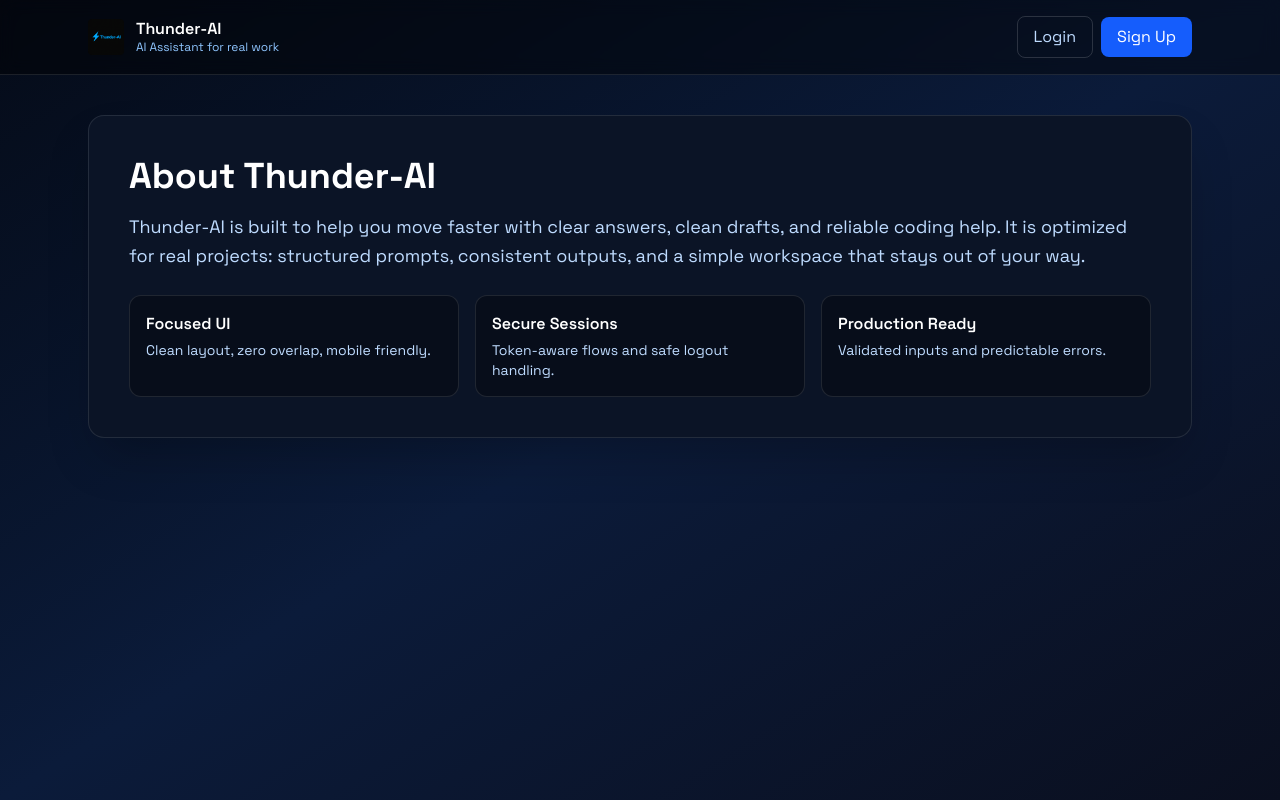
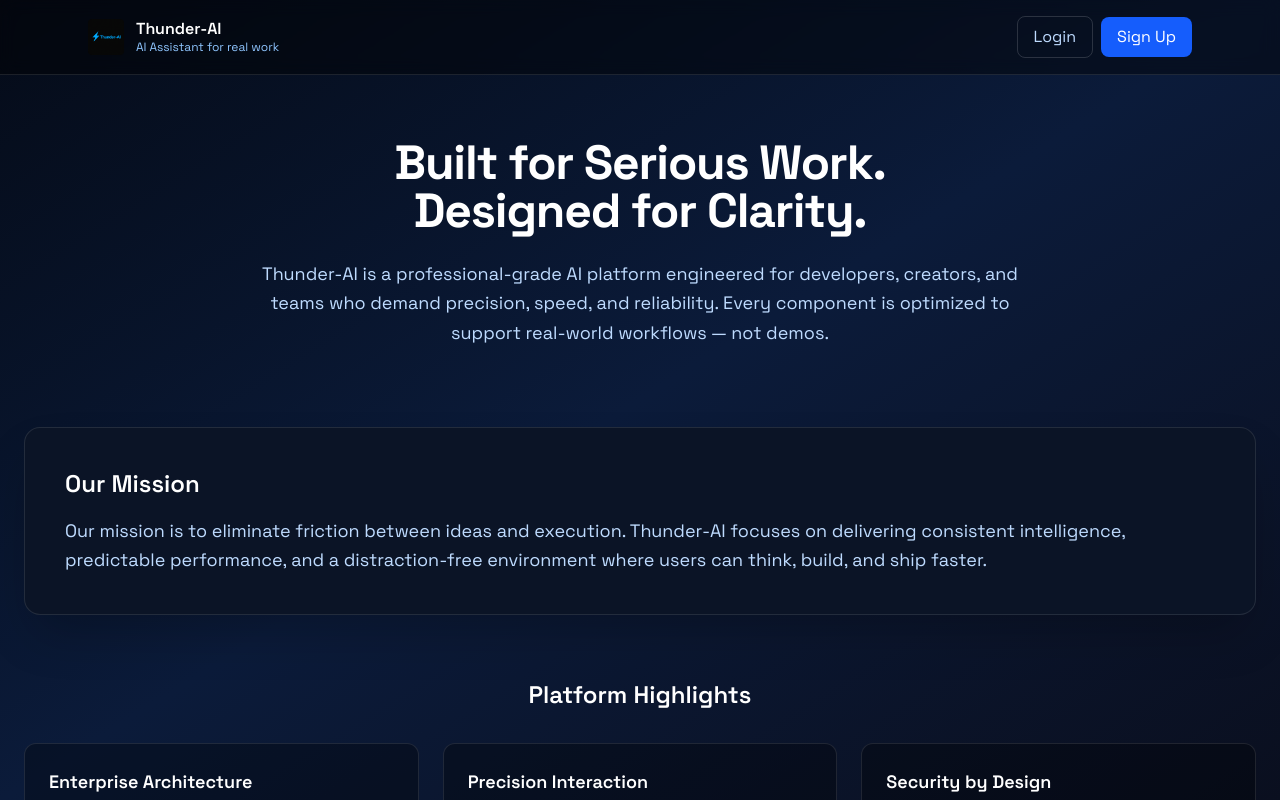
Before and after one commit to itsmejd7/Thunder-Ai, a React (Vite) app in the folder Frontend/: page /about in a window 1280 px wide. Built offline with nearby package versions, Linux system fonts and the light colour scheme.

Commit message:
About Page Changes

```diff
--- a/Frontend/src/components/AboutPage.jsx
+++ b/Frontend/src/components/AboutPage.jsx
@@ -30,30 +30,102 @@ export default function AboutPage() {
         </div>
       </header>
 
-      <main className="max-w-6xl mx-auto px-4 sm:px-6 py-10">
-        <section className="bg-[#0b1426] border border-white/10 rounded-2xl p-6 sm:p-10 shadow-2xl">
-          <h1 className="text-3xl sm:text-4xl font-bold text-white mb-4">About Thunder-AI</h1>
-          <p className="text-blue-200 text-base sm:text-lg leading-relaxed mb-6">
-            Thunder-AI is built to help you move faster with clear answers, clean drafts, and
-            reliable coding help. It is optimized for real projects: structured prompts, consistent
-            outputs, and a simple workspace that stays out of your way.
+      <main className="max-w-7xl mx-auto px-4 sm:px-6 py-16">
+
+  {/* Hero Section */}
+  <section className="text-center mb-20">
+    <h1 className="text-4xl sm:text-5xl font-bold mb-6 tracking-tight">
+      Built for Serious Work.
+      <br />
+      Designed for Clarity.
+    </h1>
+
+    <p className="max-w-3xl mx-auto text-blue-200 text-lg leading-relaxed">
+      Thunder-AI is a professional-grade AI platform engineered for developers,
+      creators, and teams who demand precision, speed, and reliability.
+      Every component is optimized to support real-world workflows — not demos.
     </p>
-          <div className="grid grid-cols-1 md:grid-cols-3 gap-4">
-            <div className="bg-black/30 border border-white/10 rounded-xl p-4">
-              <h3 className="font-semibold text-white mb-1">Focused UI</h3>
-              <p className="text-blue-200 text-sm">Clean layout, zero overlap, mobile friendly.</p>
+  </section>
+
+  {/* Mission Section */}
+  <section className="bg-[#0b1426] border border-white/10 rounded-2xl p-10 mb-16 shadow-2xl">
+    <h2 className="text-2xl font-semibold mb-4">Our Mission</h2>
+
+    <p className="text-blue-200 leading-relaxed text-lg">
+      Our mission is to eliminate friction between ideas and execution.
+      Thunder-AI focuses on delivering consistent intelligence,
+      predictable performance, and a distraction-free environment
+      where users can think, build, and ship faster.
+    </p>
+  </section>
+
+  {/* Platform Highlights */}
+  <section className="mb-20">
+    <h2 className="text-2xl font-semibold mb-8 text-center">
+      Platform Highlights
+    </h2>
+
+    <div className="grid grid-cols-1 md:grid-cols-3 gap-6">
+
+      <div className="bg-black/30 border border-white/10 rounded-xl p-6">
+        <h3 className="text-lg font-semibold mb-3">Enterprise Architecture</h3>
+        <p className="text-blue-200 leading-relaxed">
+          Scalable backend infrastructure with optimized response pipelines,
+          ensuring stable performance under high workloads.
+        </p>
       </div>
-            <div className="bg-black/30 border border-white/10 rounded-xl p-4">
-              <h3 className="font-semibold text-white mb-1">Secure Sessions</h3>
-              <p className="text-blue-200 text-sm">Token-aware flows and safe logout handling.</p>
+
+      <div className="bg-black/30 border border-white/10 rounded-xl p-6">
+        <h3 className="text-lg font-semibold mb-3">Precision Interaction</h3>
+        <p className="text-blue-200 leading-relaxed">
+          Structured conversation handling, intelligent context management,
+          and consistent output formatting.
+        </p>
       </div>
-            <div className="bg-black/30 border border-white/10 rounded-xl p-4">
-              <h3 className="font-semibold text-white mb-1">Production Ready</h3>
-              <p className="text-blue-200 text-sm">Validated inputs and predictable errors.</p>
+
+      <div className="bg-black/30 border border-white/10 rounded-xl p-6">
+        <h3 className="text-lg font-semibold mb-3">Security by Design</h3>
+        <p className="text-blue-200 leading-relaxed">
+          Secure authentication layers, protected session flows,
+          and hardened API communication.
+        </p>
       </div>
+
     </div>
   </section>
+
+  {/* Philosophy Section */}
+  <section className="bg-[#0b1426] border border-white/10 rounded-2xl p-10 mb-16 shadow-2xl">
+    <h2 className="text-2xl font-semibold mb-4">Design Philosophy</h2>
+
+    <p className="text-blue-200 text-lg leading-relaxed mb-6">
+      Thunder-AI follows a minimal-first design philosophy.
+      Every interface element exists for a reason.
+      No clutter. No noise. No unnecessary friction.
+    </p>
+
+    <ul className="space-y-3 text-blue-200 text-base">
+      <li>• Workflow-first interface design</li>
+      <li>• Performance-focused engineering</li>
+      <li>• Predictable user experience</li>
+      <li>• Production-oriented tooling</li>
+    </ul>
+  </section>
+
+  {/* Vision Section */}
+  <section className="text-center">
+    <h2 className="text-2xl font-semibold mb-6">Our Vision</h2>
+
+    <p className="max-w-3xl mx-auto text-blue-200 text-lg leading-relaxed">
+      We envision Thunder-AI as a long-term productivity platform —
+      not just a chatbot.
+      A system that evolves with its users and supports
+      increasingly complex problem-solving at scale.
+    </p>
+  </section>
+
 </main>
+
     </div>
   );
 }
```
Lines whose indentation alone changed are shown as unchanged.
